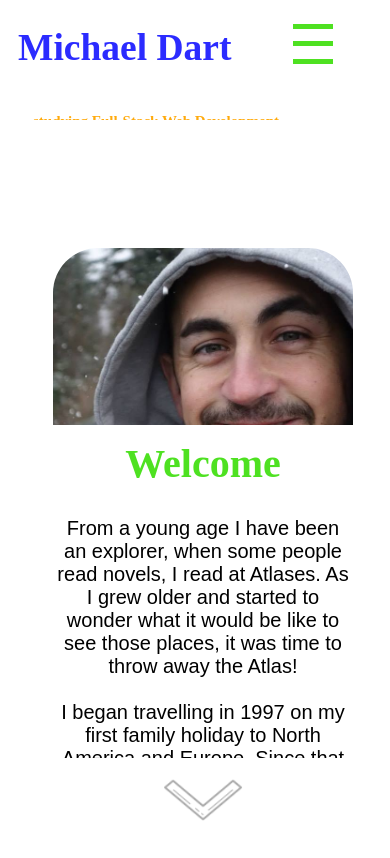
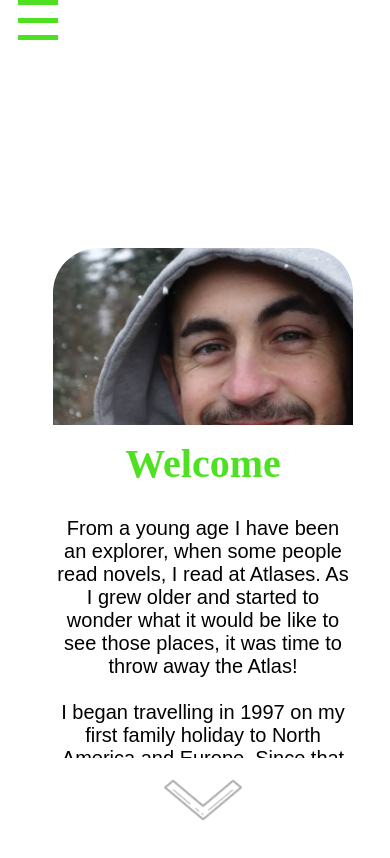
Before and after one commit to mdart86/Portfolio_React, a React (Create React App) app: page / in a window 390 px wide. Built offline with nearby package versions, Linux system fonts and the light colour scheme; a web font is replaced by a local one.

Commit message:
updates to nav bar -title removed for mobile

```diff
--- a/src/styling/navbar.scss
+++ b/src/styling/navbar.scss
@@ -24,8 +24,7 @@
             margin-top: -25px;
 
             @include mobile {
-                flex-direction: column;
-                margin-top: -5px
+                display: none;
             }
 
             .title{
@@ -36,9 +35,9 @@
                 margin-right: 40px;
 
                 @include mobile {
-                    margin: 0;
-                    padding: 0px;
-                    font-size: 25px;
+                    margin: 0 0 0 0;
+                    font-size: 17px;
+                    flex-direction: column;
                 }
             }
 
@@ -48,7 +47,10 @@
                 color: rgb(255, 170, 12);
 
                 @include mobile {
-                    font-size: 10px;
+                    width: 25%;
+                    margin: 10px;
+                    font-size: 15px;
+                    flex-direction: column;
                 }
             }
         }
```
